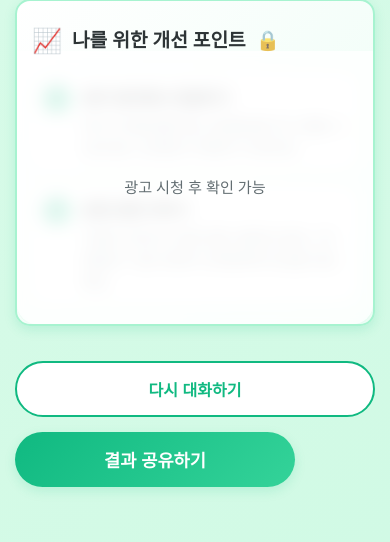
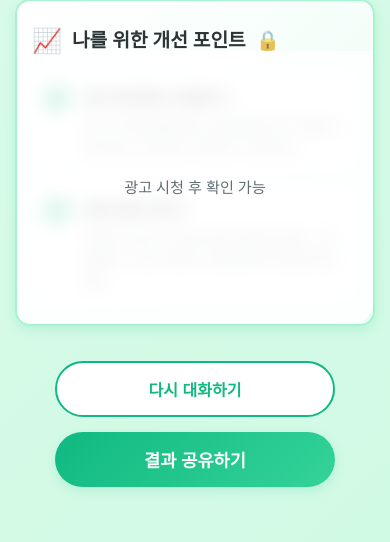
Before and after one commit to dellyu03/chatpression, a FastAPI app: page /analyze in a window 390 px wide. Shown: the part 3781-4323 px from the top of the page. Run offline with FastAPI, Linux system fonts and the light colour scheme.

Commit message:
[Design] align button positon

```diff
--- a/static/analyze.css
+++ b/static/analyze.css
@@ -498,12 +498,14 @@
 
     .action-buttons {
         flex-direction: column;
+        align-items: center;
         padding: 15px 0;
     }
 
     .action-buttons .btn-primary,
     .action-buttons .btn-secondary {
         width: 100%;
+        max-width: 280px;
         min-width: auto;
     }
 }
--- a/static/data/personality-types.json
+++ b/static/data/personality-types.json
@@ -2,7 +2,7 @@
   "types": {
     "ENFJ": {
       "code": "ENFJ",
-      "name": "대화 흐름 메이커",
+      "name": "무한한 주제 생성기",
       "description": "채팅에서 자연스럽게 주제를 던지고 이어 붙이며 흐름이 끊기지 않게 합니다. 상대의 말투와 감정을 빠르게 읽고 공감·질문·정리를 섞어 대화를 '굴러가게' 만드는 편이라 단체 채팅에서도 존재감이 큽니다.",
       "color": "#4CAF50",
       "emoji": "🎯",
```
